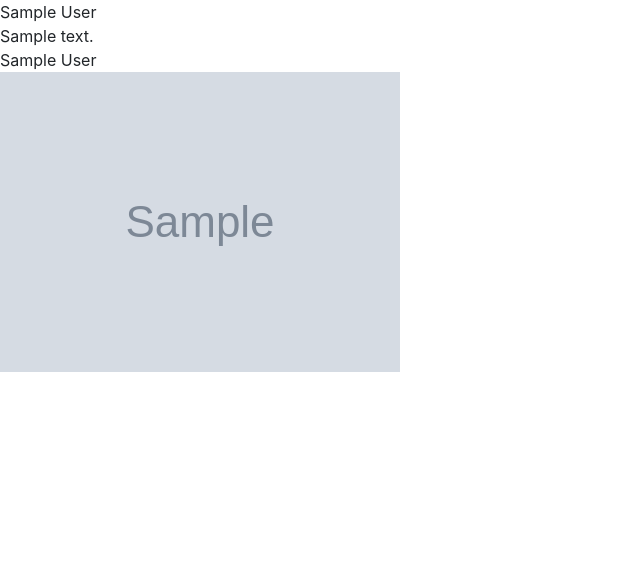
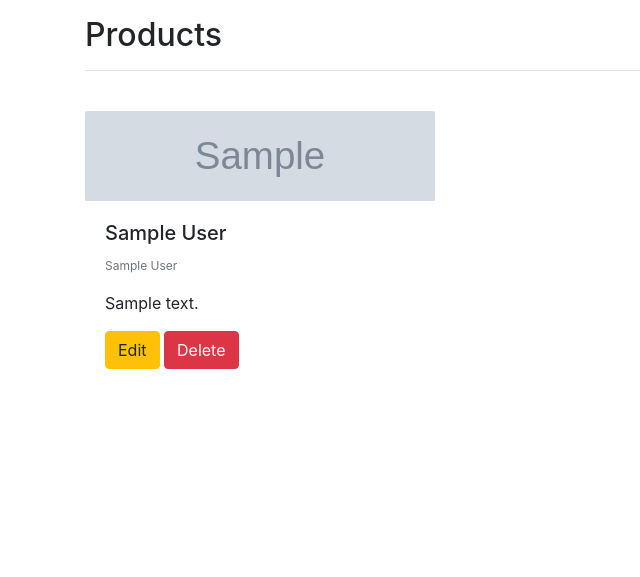
Before and after one commit to ammuanju97/Example_Project_One, a Django app: page /view-post/ in a window 1280 px wide. Shown: the part 56-633 px from the top of the page, without its empty margins (0-640 px from the left). Run offline with Django 4.2, Linux system fonts and the light colour scheme; a user stored in the database is signed in; tables that the repository leaves empty hold one stand-in row (values such as "Sample post"); grey boxes marked "Sample" are stand-in pictures; some libraries are stand-ins or nearby versions.

Commit message:
edit and delete post

```diff
--- a/user_app/templates/user_activity/view_post.html
+++ b/user_app/templates/user_activity/view_post.html
@@ -39,13 +39,46 @@
   </nav>
   <!-- <h1>Hello, world!</h1> -->
 
- {% for post in post_details %}
- {{ post.post_name }} <br>
- {{ post.content }} <br>
-                  {{ post.category }} <br>
-                  <img src="{{post.image.url}}"/>
 
- {% endfor %}
+
+
+
+
+
+
+<div class="container py-3">
+	<h2>Products</h2>
+	<hr>
+	<br>
+
+	 <div class="row">
+    {% for post in post_details %}
+	    <div class="col-sm-4 col-md-4">
+
+	      	<div class="card h-100" style="border:none">
+	        	<img src="{{post.image.url}}" class="card-img-top" alt="Jaybird X3" width="20%" height="20%">
+	        	<div class="card-body">
+	          		<h5 class="card-title">{{ post.post_name }}</h5>
+	            	<p class="card-text text-muted" style="font-size:12px">{{ post.category }} </p>
+	            	<p class="card-text">{{ post.content }}</p>
+	            	<a href="{% url 'edit_post' post.id %}" class="btn btn-warning">Edit</a>
+                <a href="{% url 'delete_post' post.id %}" class="btn btn-danger">Delete</a>
+	        	</div>
+	      	</div>
+	    </div>
+
+      {% endfor %}
+    </div>
+</div>
+
+
+
+
+
+
+
+
+
 
   <!-- Optional JavaScript -->
   <!-- jQuery first, then Popper.js, then Bootstrap JS -->
--- a/user_app/templates/user_app/userhome.html
+++ b/user_app/templates/user_app/userhome.html
@@ -40,6 +40,7 @@
                     <div class="dropdown-menu" aria-labelledby="navbarDropdownMenuLink">
                         <a class="dropdown-item" href="{% url 'add_post' %}">Add Post</a>
                         <a class="dropdown-item" href="{% url 'view_post' %}">View Post</a>
+
                     </div>
                 </li>
 
--- a/user_app/urls.py
+++ b/user_app/urls.py
@@ -1,5 +1,7 @@
 from django.urls import path
-from .views import UserProfile, UserHome,EditProfile, ChangePasswordView, AddPostView,PostDisplayView
+from .views import (
+    UserProfile, UserHome,EditProfile, ChangePasswordView, AddPostView,PostDisplayView,
+EditPostView, DeletePostView)
 
 urlpatterns = [
     path('user-home/', UserHome.as_view(), name='user_home'),
@@ -8,4 +10,6 @@ urlpatterns = [
     path('change-password/', ChangePasswordView.as_view() ,name='change_password'),
     path('add-post/', AddPostView.as_view(), name='add_post'),
     path('view-post/',PostDisplayView.as_view(), name='view_post'),
+    path('edit-post/<int:id>/', EditPostView.as_view(), name='edit_post'),
+    path('delete-post/<int:id>/', DeletePostView.as_view(), name='delete_post'),
 ]
--- a/user_app/views.py
+++ b/user_app/views.py
@@ -1,5 +1,5 @@
 from django.shortcuts import render, redirect
-from django.views.generic import TemplateView, View, CreateView
+from django.views.generic import TemplateView, View, CreateView, UpdateView
 from core.models import SignUpModel
 from .forms import EditProfileForm, ChangePasswordForm, AddPostForm
 from django.contrib.auth import authenticate
@@ -91,3 +91,28 @@ class PostDisplayView(View):
         return render(
             request, "user_activity/view_post.html", {"post_details": post_details}
         )
+
+
+class EditPostView(View):
+
+    def get(self, request,id):
+        post_details = AddPost.objects.get(id=id)
+        form = AddPostForm(instance=post_details)
+        return render(request, "user_activity/edit_post.html", {"form": form})
+
+    def post(self, request,id):
+        post_details = AddPost.objects.get(id=id)
+        form = AddPostForm(request.POST, instance=post_details)
+
+        if form.is_valid():
+            form.save()
+            return redirect("view_post")
+        return render(request, "user_activity/edit_post.html", {"form": form})
+
+
+class DeletePostView(View):
+
+    def get(self, request,id):
+        post_details = AddPost.objects.get(id=id)
+        post_details.delete()
+        return redirect("view_post")
```
Also changed, not shown: user_app/templates/user_activity/edit_post.html (added, +63 -0 lines), user_app/templates/user_activity/delete_post.html (added).
